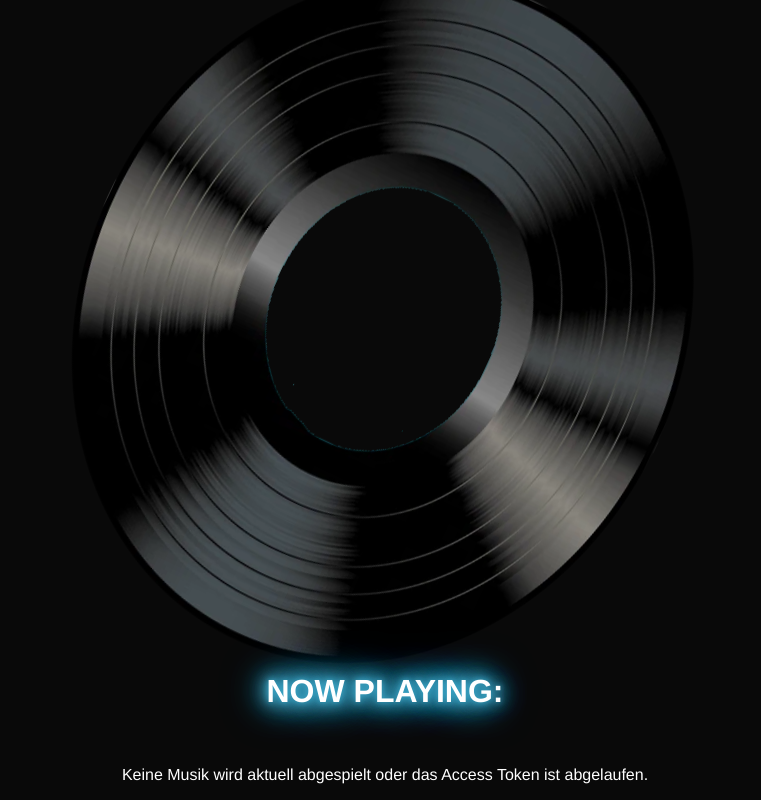
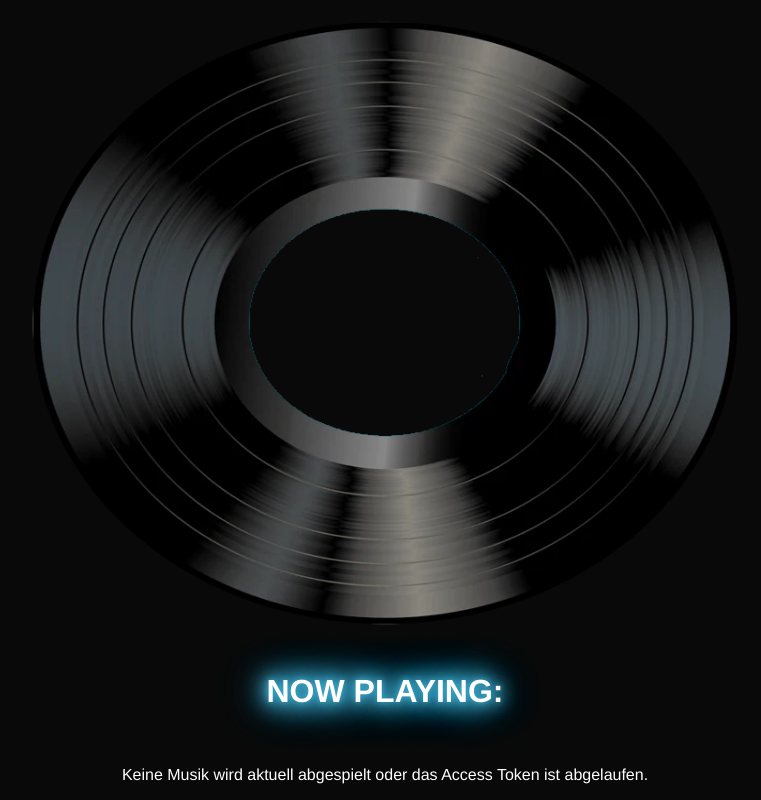
Before and after one commit to gurkenpeter/Spotiview, a Flask app: template templates/index.html in a window 1280 px wide. Shown: the whole page, without its empty margins (255-1016 px from the left). Run offline with Flask 3, Linux system fonts and the light colour scheme; the template is opened without the code that fills it, so the values that code supplies are empty; parts of the project's set-up code (start-up, migrations or seed data) failed here and were passed over.

Commit message:
Update index.html

```diff
--- a/templates/index.html
+++ b/templates/index.html
@@ -48,7 +48,7 @@
             position: relative;
             width: 750px; /* Größe der Schallplatte */
             height: 750px; /* Größe der Schallplatte */
-            display: flex;
+            /* display: flex;
             justify-content: center;
             align-items: center;
             animation: rotate 5s linear infinite; /* Rotation des Containers */
```
